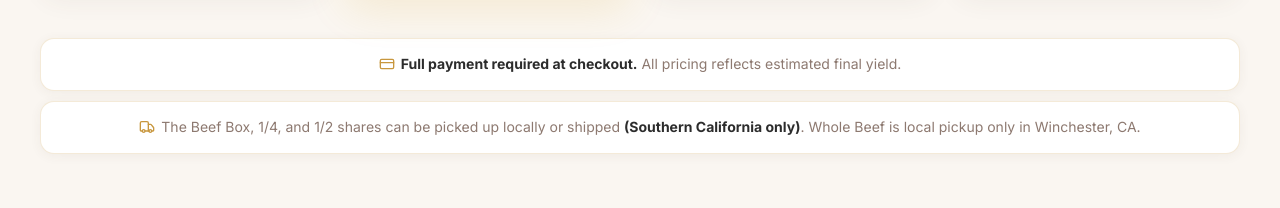
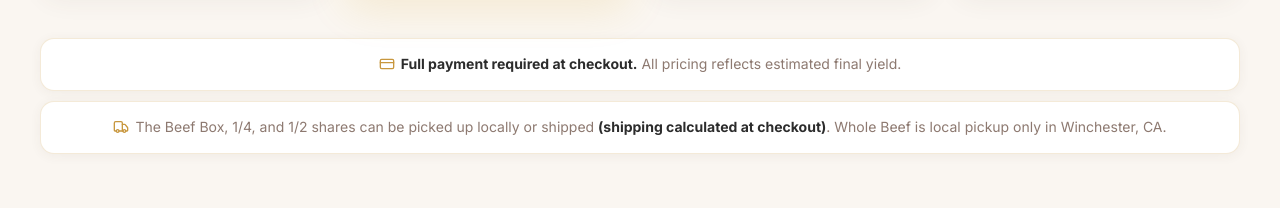
Before and after one commit to tdmgmrkt-arch/baker-farms, a Next.js app: page / in a window 1280 px wide. Shown: the part 2190-2398 px from the top of the page. Built offline with nearby package versions, Linux system fonts and the light colour scheme.

Commit message:
change shipping to socal only to shipping calculated at checkout

```diff
--- a/src/components/Products.tsx
+++ b/src/components/Products.tsx
@@ -565,7 +565,7 @@ export default function Products() {
                 <p className="text-warm-brown/70 text-sm leading-relaxed">
                   <Truck className="w-4 h-4 text-golden inline-block align-text-bottom mr-1.5" />
                   The Beef Box, 1/4, and 1/2 shares can be picked up locally or shipped{" "}
-                  <strong className="text-charcoal">(Southern California only)</strong>.
+                  <strong className="text-charcoal">(shipping calculated at checkout)</strong>.
                   Whole Beef is local pickup only in Winchester, CA.
                 </p>
               </div>
```
